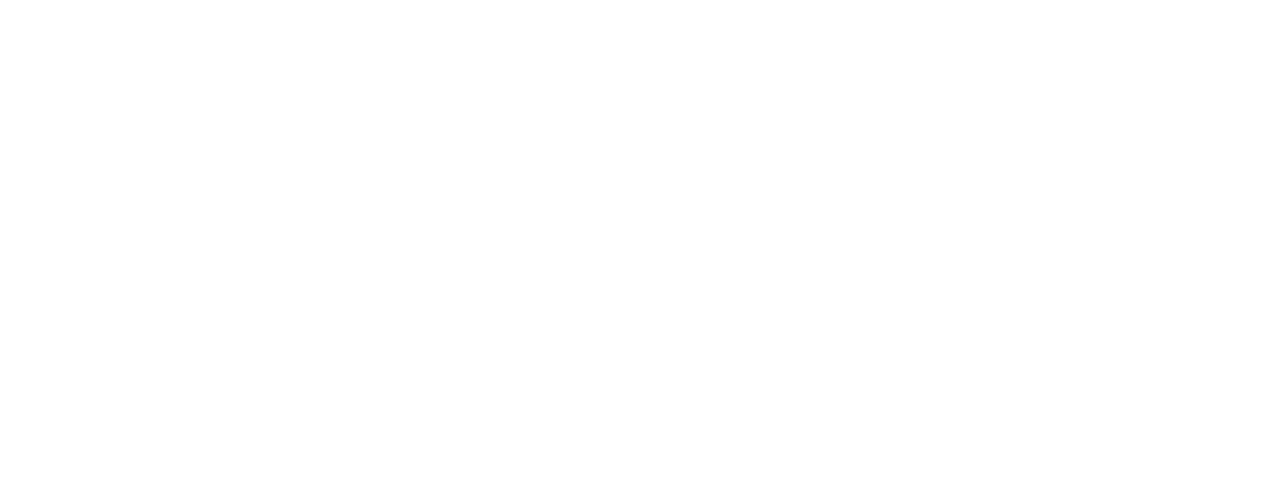
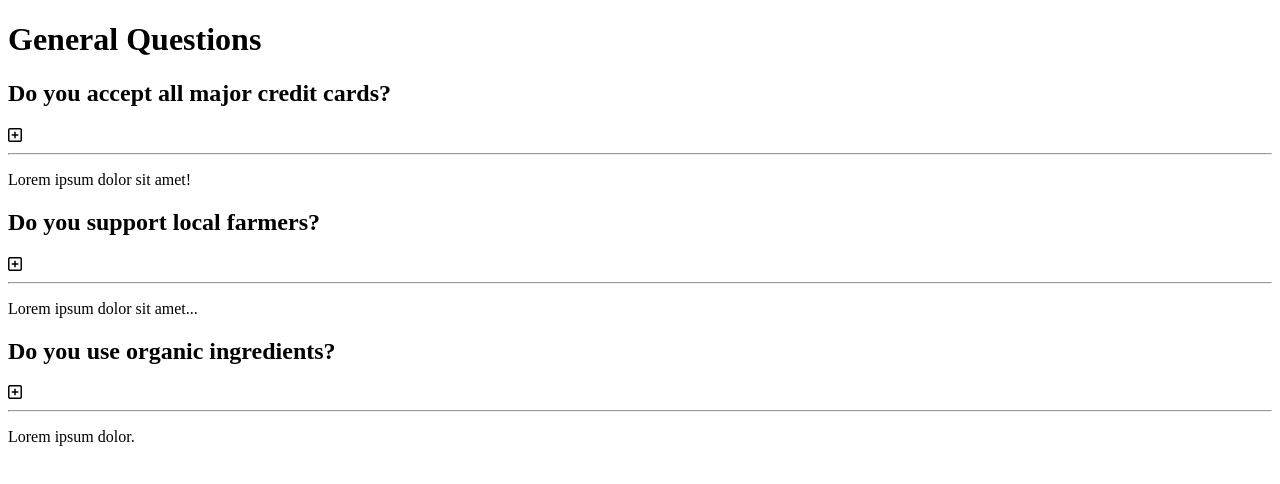
Before and after one commit to AngeloCornelio/faq, a website: page index.html in a window 1280 px wide. Drawn offline with Linux system fonts and the light colour scheme.

Commit message:
Add base content and FontAwesome

```diff
--- a/index.html
+++ b/index.html
@@ -3,9 +3,31 @@
 <head>
   <title>FAQ</title>
   <link href="styles.css">
+  <script src="https://kit.fontawesome.com/61ececc414.js"
+  crossorigin="anonymous"></script>
 </head>
 <body>
-
+  <h1>General Questions</h1>
+  <div class="questions">
+    <div class="question">
+      <h2>Do you accept all major credit cards?</h2>
+      <span class="far fa-plus-square"></span>
+      <hr>
+      <p>Lorem ipsum dolor sit amet!</p>
+    </div>
+    <div class="question">
+      <h2>Do you support local farmers?</h2>
+      <span class="far fa-plus-square"></span>
+      <hr>
+      <p>Lorem ipsum dolor sit amet...</p>
+    </div>
+    <div class="question">
+      <h2>Do you use organic ingredients?</h2>
+      <span class="far fa-plus-square"></span>
+      <hr>
+      <p>Lorem ipsum dolor.</p>
+    </div>
+  </div>
   <script src="app.js"></script>
 </body>
 </html>
```
